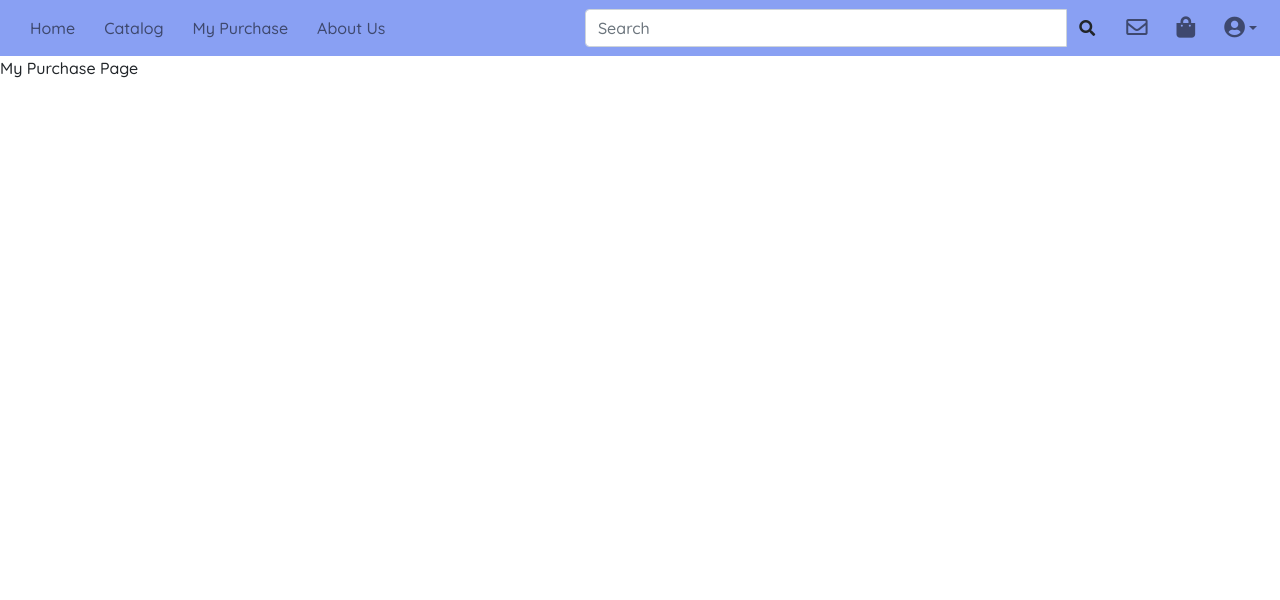
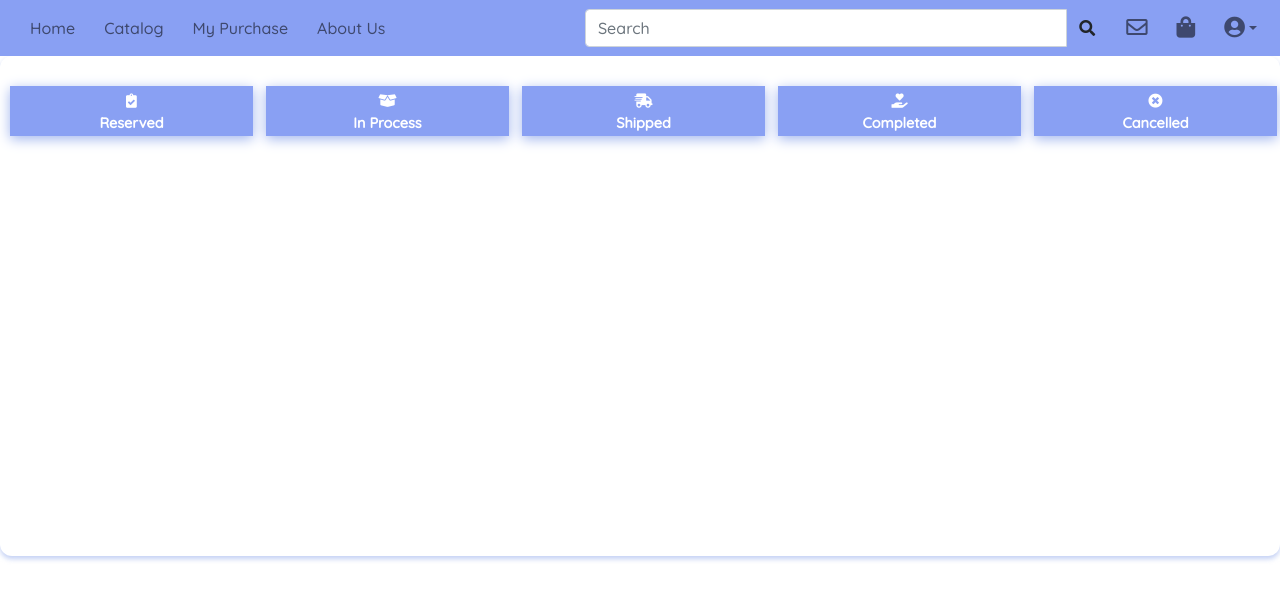
Before and after one commit to psuedonymous/se-final-project-group-4, a React (Create React App) app in the folder frontend/ambag-co-app/: page /my-purchase in a window 1280 px wide. Shown: the top 600 px of the page. Built offline with nearby package versions, Linux system fonts and the light colour scheme.

Commit message:
add donation and purchase status bar

```diff
--- /dev/null
+++ b/frontend/ambag-co-app/src/assets/ItemStatus.js
@@ -0,0 +1,122 @@
+const { NavLink } = require("react-bootstrap")
+
+export const PurchaseStatusIndicator = () => {
+    const  status = [
+        {
+            title: 'Reserved',
+            url: '/my-purchase/reserved',
+            cName: "fas fa-clipboard-check"
+        },
+        {
+            title: 'In Process',
+            url: '/my-purchase/in-process',
+            cName: "fas fa-box-open"
+        },
+        {
+            title: 'Shipped',
+            url: '/my-purchase/shipped',
+            cName: "fas fa-shipping-fast"
+        },
+        {
+            title: 'Completed',
+            url: '/my-purhase/completed',
+            cName: "fas fa-hand-holding-heart"
+        },
+        {
+            title: 'Cancelled',
+            url: '/my-purchase/cancelled',
+            cName: "fas fa-times-circle"
+        },
+    ]
+
+    return (
+        <div className="statusIndicator">
+            {status.map((stat) => {
+                return <NavLink to={stat.url}>
+                    <i className={stat.cName}></i>
+                    <p>{stat.title}</p>
+                </NavLink>
+            })}
+
+        </div>
+    )
+}
+
+export const DonationStatusIndicator = () => {
+    const  status = [
+        {
+            title: 'Reserved',
+            url: '/my-donation/reserved',
+            cName: "fas fa-clipboard-check"
+        },
+        {
+            title: 'In Process',
+            url: '/my-donation/in-process',
+            cName: "fas fa-box-open"
+        },
+        {
+            title: 'Shipped',
+            url: '/my-donation/shipped',
+            cName: "fas fa-shipping-fast"
+        },
+        {
+            title: 'Completed',
+            url: '/my-donation/completed',
+            cName: "fas fa-hand-holding-heart"
+        },
+        {
+            title: 'Cancelled',
+            url: '/my-donation/cancelled',
+            cName: "fas fa-times-circle"
+        },
+    ]
+
+    return (
+        <div className="statusIndicator">
+            {status.map((stat) => {
+                return <NavLink to={stat.url}>
+                    <i className={stat.cName}></i>
+                    <p>{stat.title}</p>
+                </NavLink>
+            })}
+
+        </div>
+    )
+}
+
+
+export const PurchaseProgressStatus = [
+    {
+        url: '/my-purchase/reserved'
+    },
+    {
+        url: '/my-purchase/in-process'
+    },
+    {
+        url: '/my-purchase/shipped'
+    },
+    {
+        url: '/my-purchase/completed'
+    },
+    {
+        url: '/my-purchase/cancelled'
+    },
+]
+
+export const DonationProgressStatus = [
+    {
+        url: '/my-donation/reserved'
+    },
+    {
+        url: '/my-donation/in-process'
+    },
+    {
+        url: '/my-donation/shipped'
+    },
+    {
+        url: '/my-donation/completed'
+    },
+    {
+        url: '/my-donation/cancelled'
+    },
+]
--- /dev/null
+++ b/frontend/ambag-co-app/src/views/MyPurchasePage.css
@@ -0,0 +1,58 @@
+@media screen and (min-width: 260px) {
+    .statusIndicator a {
+        font-size: 0.5rem;
+        height: 43px;
+    }
+    .statusIndicator hr {
+        width: 10%;
+    }
+}
+
+@media screen and (min-width: 576px) {
+    .statusIndicator a {
+        font-size: 0.7rem;
+        height: 40px;
+    }
+    .statusIndicator hr {
+        width: 14%;
+    }
+}
+
+@media screen and (min-width: 1024px) {
+    .statusIndicator a {
+        font-size: 0.9rem;
+        height: 50px;
+    }
+    .statusIndicator hr {
+        width: 17%;
+    }
+}
+
+.my-purchase .status-container {
+    width: 100%;
+    max-width: 100%;
+    margin: 0 auto;
+    padding: 30px 0;
+  }
+
+  .my-purchase .status-container {
+    width: 100%;
+    min-height: 500px;
+    background: #fff;
+    border-radius: 12px;
+    box-shadow: 0px 3px 5px rgb(155, 177, 236, 0.6);
+    flex-direction: column;
+    justify-content: space-between;
+  }
+
+  .statusIndicator {
+    width: 100%;
+    display: flex;
+    align-items: center;
+  }
+
+  .statusIndicator hr {
+    background: gray;
+    height: 2px;
+    margin: 5px;
+  }
--- a/frontend/ambag-co-app/src/views/MyPurchasePage.js
+++ b/frontend/ambag-co-app/src/views/MyPurchasePage.js
@@ -1,10 +1,24 @@
 import { NavBar } from "../components/NavBar";
+import { PurchaseProgressStatus, PurchaseStatusIndicator } from '../assets/ItemStatus'
+import { Route, Routes } from 'react-router-dom';
+import './MyPurchasePage.css';
 
 export default function MyPurchasePage() {
     return (
         <>
-            <NavBar/>
-            <div>My Purchase Page</div>
+            <NavBar />
+            <div className='my-purchase'>
+                <div className='status-container'>
+                    <PurchaseStatusIndicator />
+                    <div className='status mt-4'>
+                        {PurchaseProgressStatus.map((status) => {
+                            return <Routes>
+                                <Route path={status.url}></Route>
+                            </Routes>
+                        })}
+                    </div>
+                </div>
+            </div>
         </>
     )
 }
--- a/frontend/ambag-co-app/src/views/my-shop/MyShopPage.css
+++ b/frontend/ambag-co-app/src/views/my-shop/MyShopPage.css
@@ -1,32 +1,3 @@
-@media screen and (min-width: 260px) {
-    .statusIndicator a {
-        font-size: 0.5rem;
-        height: 43px;
-    }
-    .statusIndicator hr {
-        width: 10%;
-    }
-}
-
-@media screen and (min-width: 576px) {
-    .statusIndicator a {
-        font-size: 0.7rem;
-        height: 40px;
-    }
-    .statusIndicator hr {
-        width: 14%;
-    }
-}
-
-@media screen and (min-width: 1024px) {
-    .statusIndicator a {
-        font-size: 0.9rem;
-        height: 50px;
-    }
-    .statusIndicator hr {
-        width: 17%;
-    }
-}
 .title {
     font-size: 20px;
     font-weight: 500;
@@ -47,7 +18,6 @@
     box-shadow: 0px 4px 4px rgba(0, 0, 0, 0.25);
 }
 
-
 .my-donation .status-container {
   width: 100%;
   max-width: 100%;
@@ -55,7 +25,7 @@
   padding: 30px 0;
 }
 
-  .my-donation .status {
+.my-donation .status-container {
   width: 100%;
   min-height: 500px;
   background: #fff;
@@ -64,6 +34,7 @@
   flex-direction: column;
   justify-content: space-between;
 }
+
 
 .statusIndicator {
   width: 100%;
@@ -96,4 +67,5 @@
 .statusIndicator a:hover {
   background: rgb(137, 160, 243, 0.4);
   color: rgb(137, 160, 243);
+  border-radius: 0px;
 }
--- a/frontend/ambag-co-app/src/views/my-shop/MyShopPage.js
+++ b/frontend/ambag-co-app/src/views/my-shop/MyShopPage.js
@@ -4,31 +4,16 @@ import { MyItemCard } from "./MyItemCard";
 import PostItem from "./PostItem";
 import './MyShopPage.css';
 import { Route, Routes } from 'react-router-dom';
-import { StatusIndicator, ProgressStatus } from '../../assets/Status';
+import { DonationStatusIndicator, DonationProgressStatus } from '../../assets/ItemStatus';
+import { displayItems } from '../../apis/Get-apis';
 
 export default function MyShopPage() {
 
   const [PostButton, setPostButton] = useState(false);
   const [items, setItems] = useState([]);
 
-  const displayItems = () => {
-    new Promise((resolve, reject) => {
-      const response = fetch("http://localhost:5000/getItems"); //to add proxy
-      resolve(response)
-    })
-      .then((response) => {
-        new Promise((resolve, reject) => {
-          const jsonData = response.json();
-          resolve(jsonData);
-        })
-          .then((jsonData) => {
-            setItems(jsonData);
-          })
-      })
-  }
-
   useEffect(() => {
-    displayItems();
+    displayItems(setItems);
   }, [])
 
   return (
@@ -57,10 +42,10 @@ export default function MyShopPage() {
       <div className="row m-3">
         <div className="title"> My Donations </div>
         <div className='my-donation'>
-          <div className='status-container'>
-            <StatusIndicator />
+          <div className='status-container mt-4'>
+            <DonationStatusIndicator />
             <div className='status mt-4'>
-              {ProgressStatus.map((status) => {
+              {DonationProgressStatus.map((status) => {
                 return <Routes>
                   <Route path={status.url}></Route>
                 </Routes>
```
Lines whose indentation alone changed are shown as unchanged.
